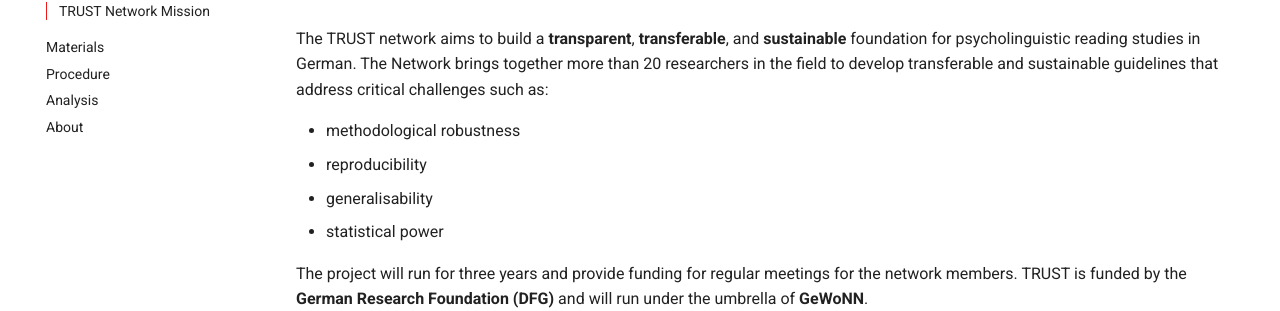
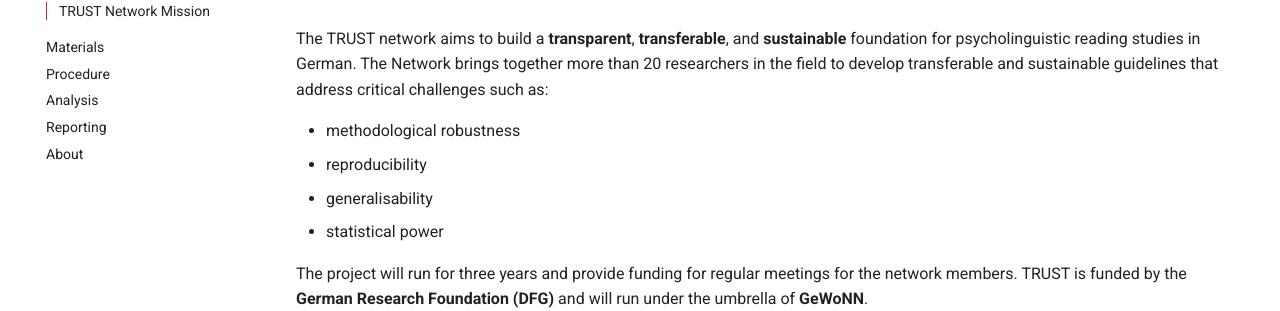
Before and after one commit to cwdeee/trust-network-guidelines, an MkDocs documentation site: the page built from docs/index.md, in a window 1280 px wide. Shown: the part 154-465 px from the top of the page. Built offline with MkDocs 1.6.1 and Material for MkDocs 9.7.7, drawn with Linux system fonts in a browser that asks for light colours.

Commit message:
add reporting link

```diff
--- a/mkdocs.yml
+++ b/mkdocs.yml
@@ -23,4 +23,5 @@ nav:
   - Materials: materials.md
   - Procedure: procedure.md
   - Analysis: analysis.md
+  - Reporting: reporting.md
   - About: about.md
```
